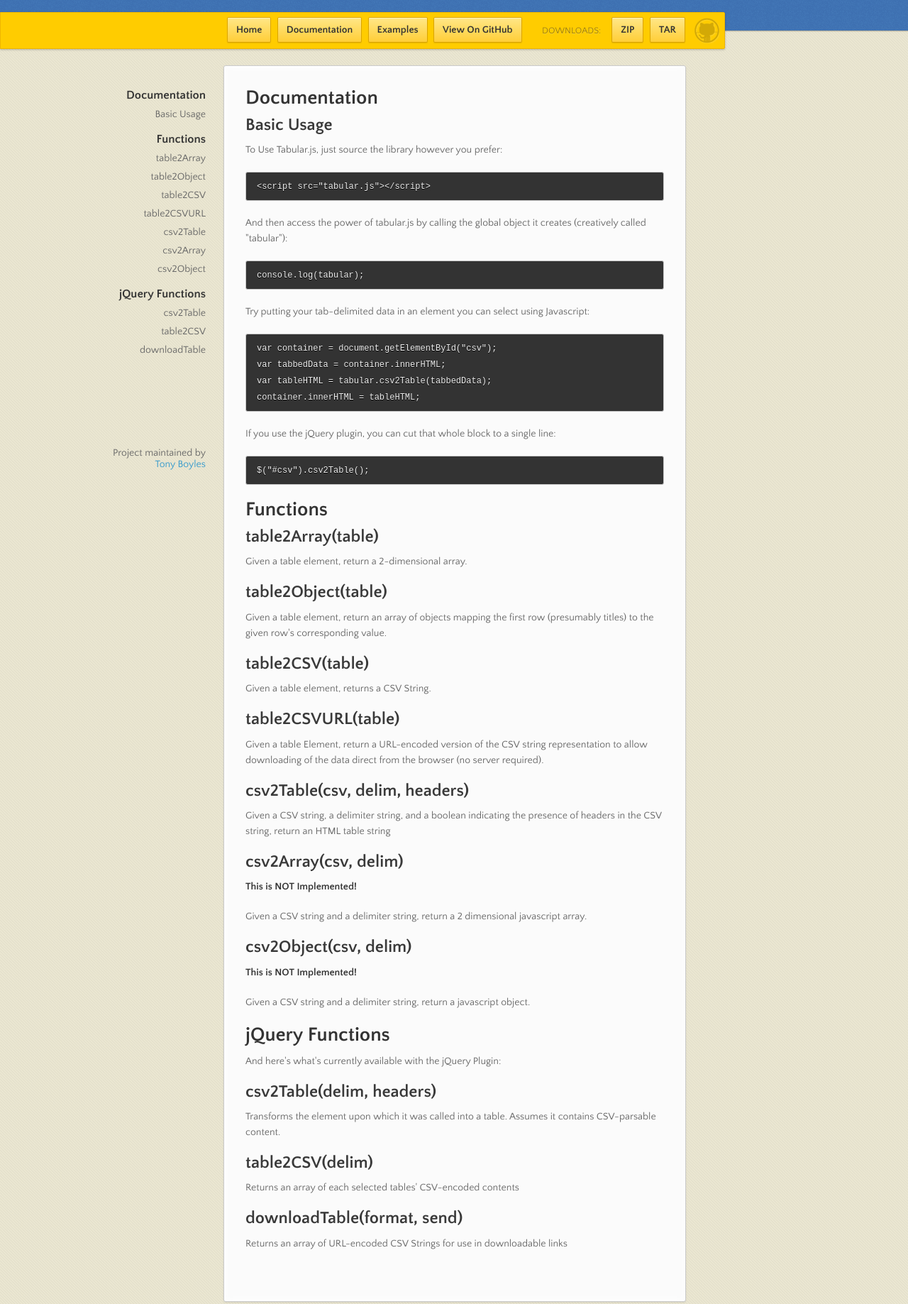
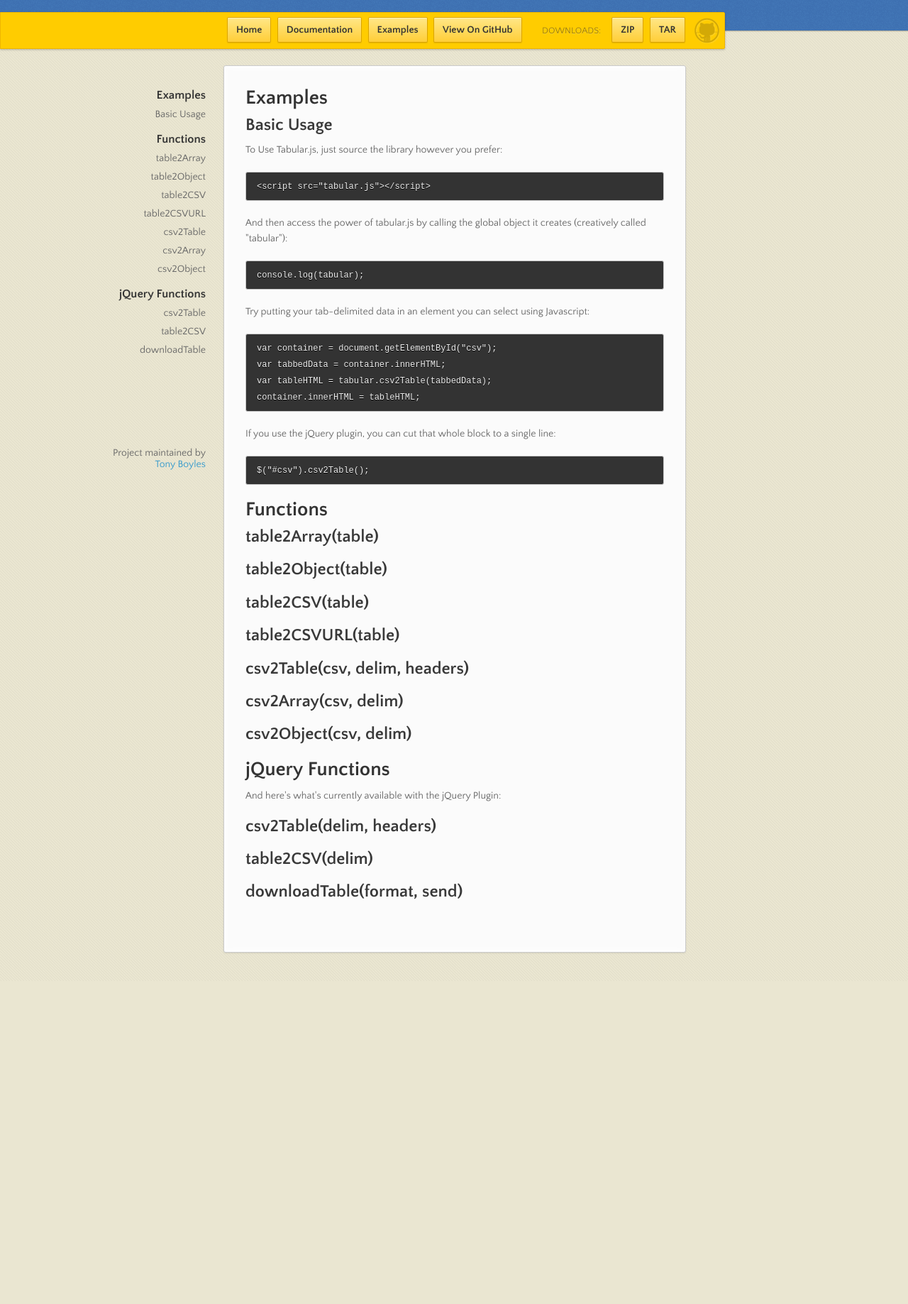
Before and after one commit to AABoyles/Tabular.js, a website: page examples/index.html in a window 1280 px wide. Shown: the part 98-1935 px from the top of the page at 71% size. After the commit the page ends 1480 px from the top, so only its background shows below. Drawn offline with nearby package versions, Linux system fonts and the light colour scheme.

Commit message:
Mostly fixed Links, changed Examples page so it isn't an exact clone of Documentation.

```diff
--- a/examples/index.html
+++ b/examples/index.html
@@ -15,20 +15,20 @@
 	</head>
 	<body>
 		<header>
-			<h1><a href="http://aaboyles.com/Tabular.js" style="color:white;">Tabular.js</a></h1>
+			<h1><a href="http://aaboyles.github.io/Tabular.js" style="color:white;">Tabular.js</a></h1>
 			<p>A small Javascript library for playing with CSVs</p>
 		</header>
 		<div id="banner">
 			<span id="logo"></span>
 			<ul class="fork">
 				<li>
-					<a href="http://aaboyles.com/Tabular.js" class="button"><strong>Home</strong></a>
+					<a href="http://aaboyles.github.io/Tabular.js" class="button"><strong>Home</strong></a>
 				</li>
 				<li>
-					<a class="button"><strong>Documentation</strong></a>
+					<a href="../docs/" class="button"><strong>Documentation</strong></a>
 				</li>
 				<li>
-					<a href="../examples/" class="button"><strong>Examples</strong></a>
+					<a class="button"><strong>Examples</strong></a>
 				</li>
 				<li>
 					<a href="https://github.com/AABoyles/Tabular.js" class="button"><strong>View On GitHub</strong></a>
@@ -51,7 +51,7 @@
 				<ul></ul>
 			</nav>
 			<section>
-				<h1><a name="tabularjs" class="anchor" href="#tabularjs"><span class="octicon octicon-link"></span></a>Documentation</h1>
+				<h1><a name="tabularjs" class="anchor" href="#tabularjs"><span class="octicon octicon-link"></span></a>Examples</h1>
 
 				<h2><a name="use" class="anchor" href="#use"><span class="octicon octicon-link"></span></a>Basic Usage</h2>
 				<p>To Use Tabular.js, just source the library however you prefer:</p>
@@ -76,39 +76,37 @@
 				<h1><a name="Functions" class="anchor" href="#functions"><span class="octicon octicon-link"></span></a>Functions</h1>
 
 				<h2><a name="table2Array" class="anchor" href="#table2Array"><span class="octicon octicon-link"></span></a>table2Array(table)</h2>
-				<p>Given a table element, return a 2-dimensional array.</p>
+				<p></p>
 
 				<h2><a name="table2Object" class="anchor" href="#table2Object"><span class="octicon octicon-link"></span></a>table2Object(table)</h2>
-				<p>Given a table element, return an array of objects mapping the first row (presumably titles) to the given row's corresponding value.</p>
+				<p></p>
 
 				<h2><a name="table2CSV" class="anchor" href="#table2CSV"><span class="octicon octicon-link"></span></a>table2CSV(table)</h2>
-				<p>Given a table element, returns a CSV String.</p>
+				<p></p>
 
 				<h2><a name="table2CSVURL" class="anchor" href="#table2CSVURL"><span class="octicon octicon-link"></span></a>table2CSVURL(table)</h2>
-				<p>Given a table Element, return a URL-encoded version of the CSV string representation to allow downloading of the data direct from the browser (no server required).</p>
+				<p></p>
 
 				<h2><a name="csv2Table" class="anchor" href="#csv2Table"><span class="octicon octicon-link"></span></a>csv2Table(csv, delim, headers)</h2>
-				<p>Given a CSV string, a delimiter string, and a boolean indicating the presence of headers in the CSV string, return an HTML table string</p>
+				<p></p>
 
 				<h2><a name="csv2Array" class="anchor" href="#csv2Array"><span class="octicon octicon-link"></span></a>csv2Array(csv, delim)</h2>
-				<p><strong>This is NOT Implemented!</strong></p>
-				<p>Given a CSV string and a delimiter string, return a 2 dimensional javascript array.</p>
+				<p></p>
 
 				<h2><a name="csv2Object" class="anchor" href="#csv2Object"><span class="octicon octicon-link"></span></a>csv2Object(csv, delim)</h2>
-				<p><strong>This is NOT Implemented!</strong></p>
-				<p>Given a CSV string and a delimiter string, return a javascript object.</p>
+				<p></p>
 
 				<h1><a name="jQueryFunctions" class="anchor" href="#jqueryfunctions"><span class="octicon octicon-link"></span></a>jQuery Functions</h1>
 				<p>And here's what's currently available with the jQuery Plugin:</p>
 
 				<h2><a name="jQcsv2Table" class="anchor" href="#jQcsv2Table"><span class="octicon octicon-link"></span></a>csv2Table(delim, headers)</h2>
-				<p>Transforms the element upon which it was called into a table.  Assumes it contains CSV-parsable content.</p>
+				<p></p>
 
 				<h2><a name="jQtable2CSV" class="anchor" href="#jQtable2CSV"><span class="octicon octicon-link"></span></a>table2CSV(delim)</h2>
-				<p>Returns an array of each selected tables' CSV-encoded contents</p>
+				<p></p>
 
 				<h2><a name="jQdownloadTable" class="anchor" href="#jQdownloadTable"><span class="octicon octicon-link"></span></a>downloadTable(format, send)</h2>
-				<p>Returns an array of URL-encoded CSV Strings for use in downloadable links</p>
+				<p></p>
 
 			</section>
 			<footer>
--- a/javascripts/Tabular.jQuery.js
+++ b/javascripts/Tabular.jQuery.js
@@ -11,7 +11,7 @@
 		csv2Table : function(delim, headers) {
 			this.each(function() {
 				$this = jQuery(this);
-				$this.html(tabular.csv2Table($this.text(), delim, headers));
+				$this.text(tabular.csv2Table($this.text(), delim, headers));
 			});
 			return this;
 		},
--- a/javascripts/Tabular.js
+++ b/javascripts/Tabular.js
@@ -24,7 +24,7 @@
   return rows;
 };
 
-tabular.table2Object = function(table) {
+tabular.table2ObjectArray = function(table) {
   var rowEls = table.getElementsByTagName("tr");
   var rawcells = rowEls[0].getElementsByTagName("th");
   var titles = [];
```
Also changed, not shown: docs/index.html (+7 -6 lines), index.html (+1 -1 lines), tests/tests.js (+1 -1 lines).
